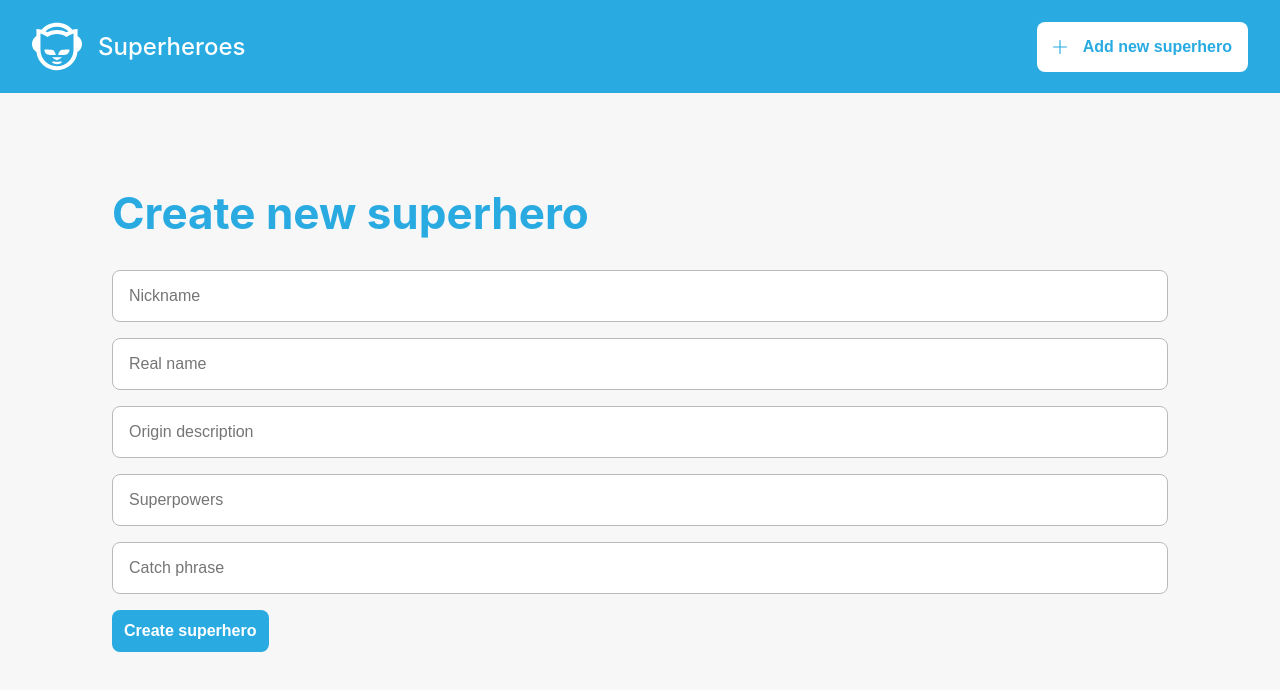
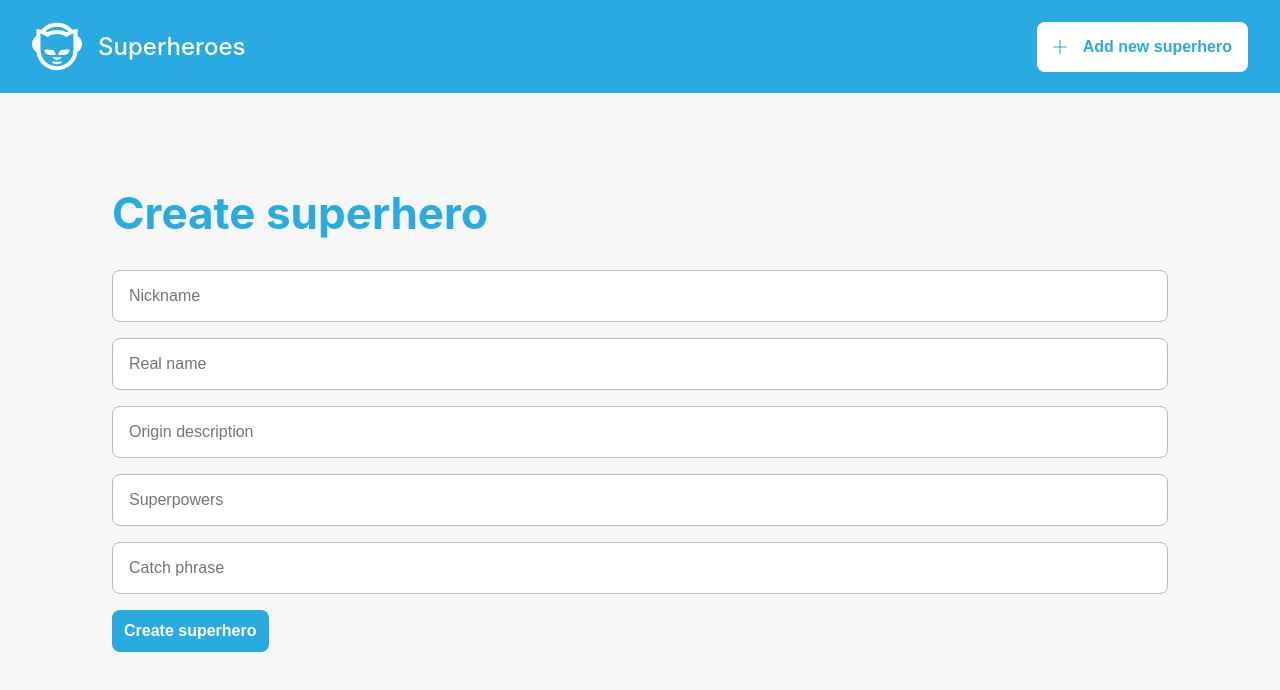
Before and after one commit to gracethomp/superhero, a React (Create React App) app in the folder frontend/: page /new-superhero in a window 1280 px wide. Shown: the top 690 px of the page. Built offline with nearby package versions, Linux system fonts and the light colour scheme; no server answers.

Commit message:
fix: button text in form in props

```diff
--- a/frontend/src/pages/CreateSuperheroPage.tsx
+++ b/frontend/src/pages/CreateSuperheroPage.tsx
@@ -6,7 +6,7 @@ const CreateSuperheroPage = () => {
     <>
       <Header />
       <main>
-        <Form title="Create new superhero"/>
+        <Form title="Create superhero"/>
       </main>
     </>
   );
--- a/frontend/src/ui/forms/Form.tsx
+++ b/frontend/src/ui/forms/Form.tsx
@@ -79,7 +79,7 @@ const Form: FC<FormProps> = (props) => {
         ))}
       </div>
       <Button variant={"primary"} onClick={handleSubmit}>
-        Create superhero
+        {props.title}
       </Button>
       {warning && <p className="form-warning-text">{warning}</p>}
     </div>
```
